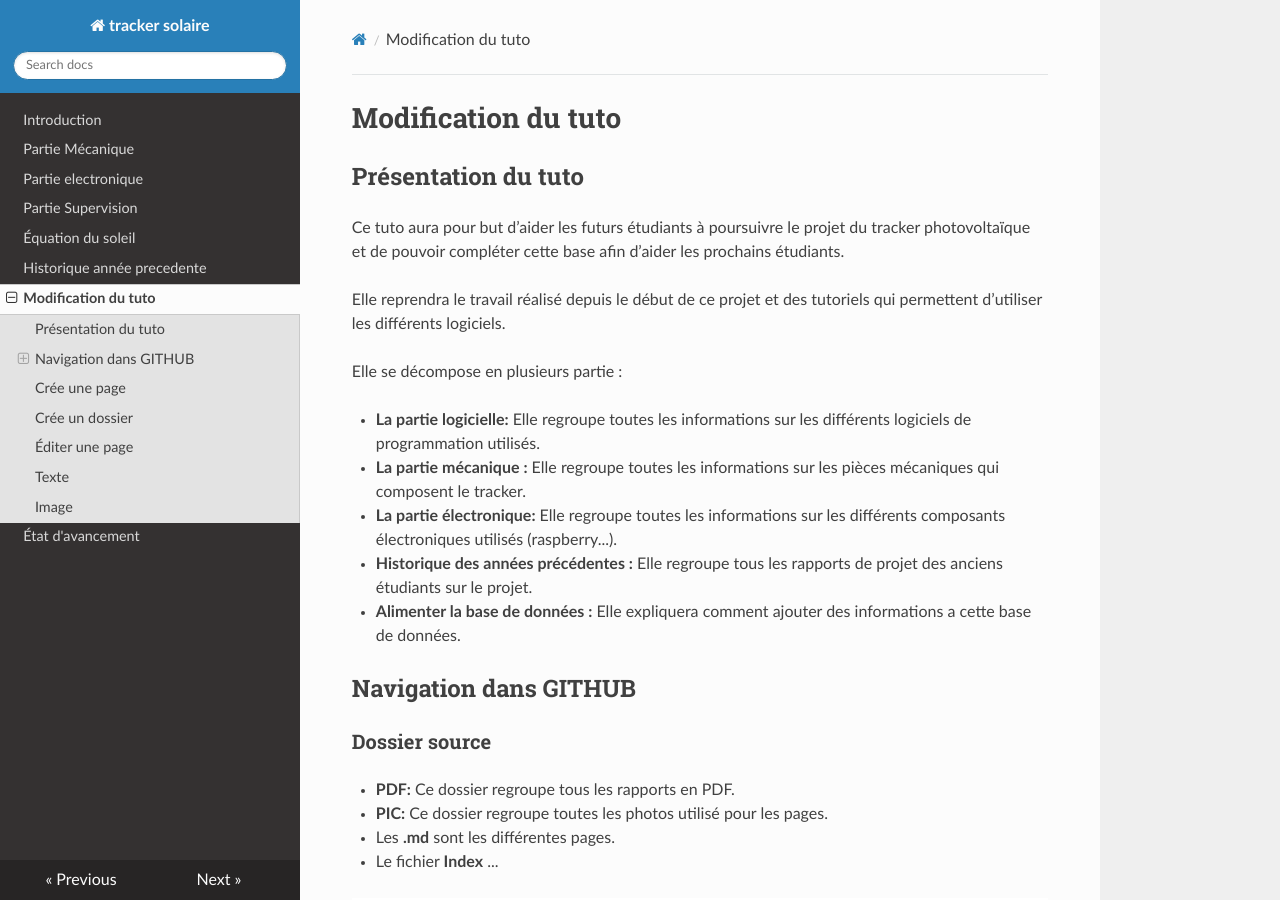
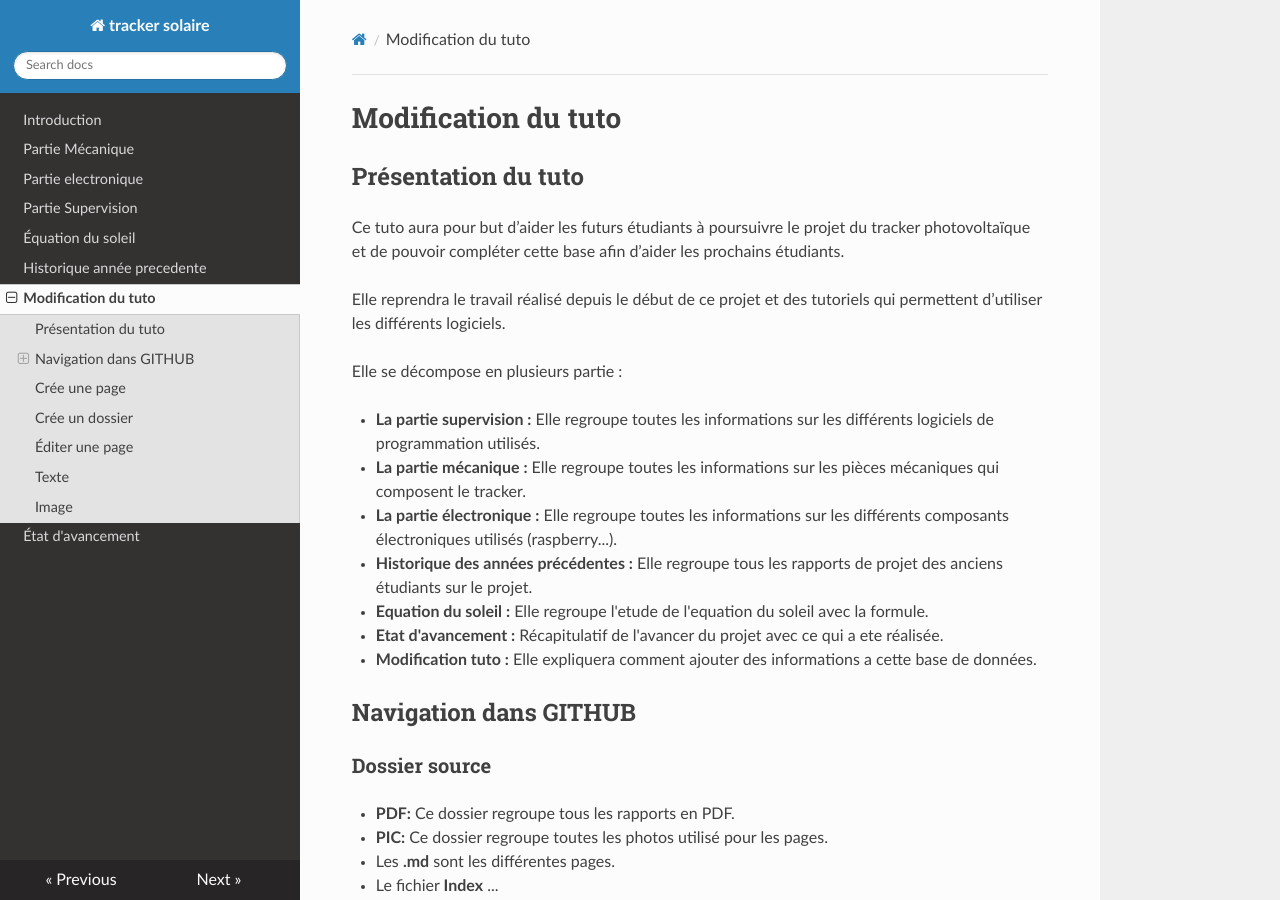
Before and after one commit to pt-tracker-gim/trackeurSolaire, an MkDocs documentation site: the page built from docs/Modification_tuto.md, in a window 1280 px wide and 900 px high. Built offline with MkDocs 1.6.1, drawn with Linux system fonts in a browser that asks for light colours; nearby versions of some CDN libraries; old or Windows-style settings are respelled for this version of MkDocs.

Commit message:
Update Modification_tuto.md

```diff
--- a/docs/Modification_tuto.md
+++ b/docs/Modification_tuto.md
@@ -11,11 +11,13 @@ Elle reprendra le travail réalisé depuis le début de ce projet et des tutorie
 
 Elle se décompose en plusieurs partie :
 
-* **La partie logicielle:** Elle regroupe toutes les informations sur les différents logiciels de programmation utilisés.
+* **La partie supervision :** Elle regroupe toutes les informations sur les différents logiciels de programmation utilisés.
 * **La partie mécanique :** Elle regroupe toutes les informations sur les pièces mécaniques qui composent le tracker.
-* **La partie électronique:** Elle regroupe toutes les informations sur les différents composants électroniques utilisés (raspberry...).
+* **La partie électronique :** Elle regroupe toutes les informations sur les différents composants électroniques utilisés (raspberry...).
 * **Historique des années précédentes :** Elle regroupe tous les rapports de projet des anciens étudiants sur le projet.
-* **Alimenter la base de données :** Elle expliquera comment ajouter des informations a cette base de données.
+* **Equation du soleil :** Elle regroupe l'etude de l'equation du soleil avec la formule.
+* **Etat d'avancement :** Récapitulatif de l'avancer du projet avec ce qui a ete réalisée.
+* **Modification tuto :** Elle expliquera comment ajouter des informations a cette base de données.
 
 
 
```
